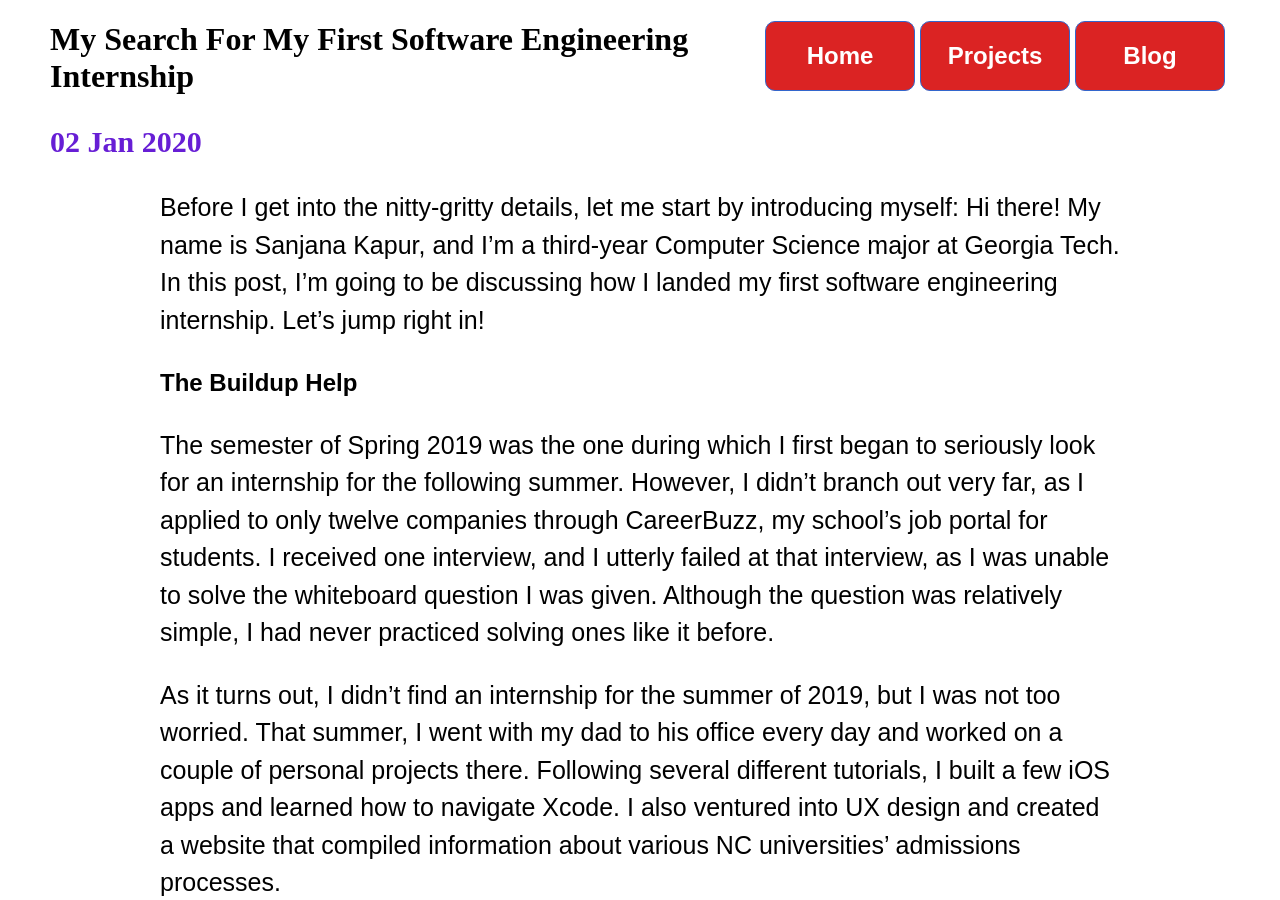
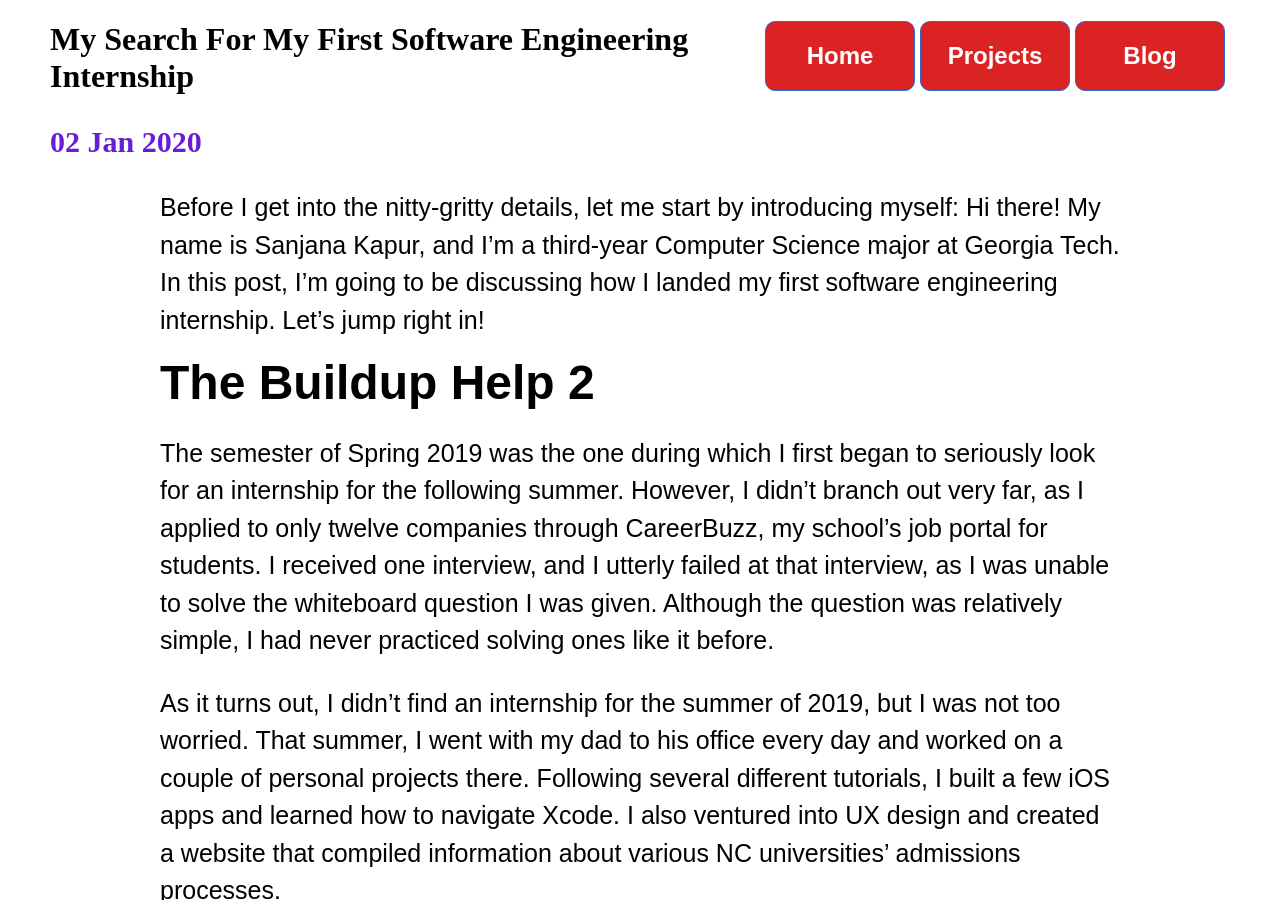
Before and after one commit to skapur12/skapur12.github.io, a Jekyll site: the page built from _posts/2020-01-02-My-Search-For-My-First-Software-Engineering-Internship.md, in a window 1280 px wide and 900 px high. Built offline with Jekyll 4.4.1, drawn with Linux system fonts in a browser that asks for light colours; nearby versions of some CDN libraries; comment, search, counter and statistics services are not loaded.

Commit message:
Update 2020-01-02-My-Search-For-My-First-Software-Engineering-Internship.md

```diff
--- a/_posts/2020-01-02-My-Search-For-My-First-Software-Engineering-Internship.md
+++ b/_posts/2020-01-02-My-Search-For-My-First-Software-Engineering-Internship.md
@@ -6,7 +6,7 @@
 
 Before I get into the nitty-gritty details, let me start by introducing myself: Hi there! My name is Sanjana Kapur, and I’m a third-year Computer Science major at Georgia Tech. In this post, I’m going to be discussing how I landed my first software engineering internship. Let’s jump right in!
 
-<b> <font size="5">The Buildup Help </font> </b>
+<b> <font size="20">The Buildup Help 2 </font> </b>
 
 
 The semester of Spring 2019 was the one during which I first began to seriously look for an internship for the following summer. However, I didn’t branch out very far, as I applied to only twelve companies through CareerBuzz, my school’s job portal for students. I received one interview, and I utterly failed at that interview, as I was unable to solve the whiteboard question I was given. Although the question was relatively simple, I had never practiced solving ones like it before.
```
